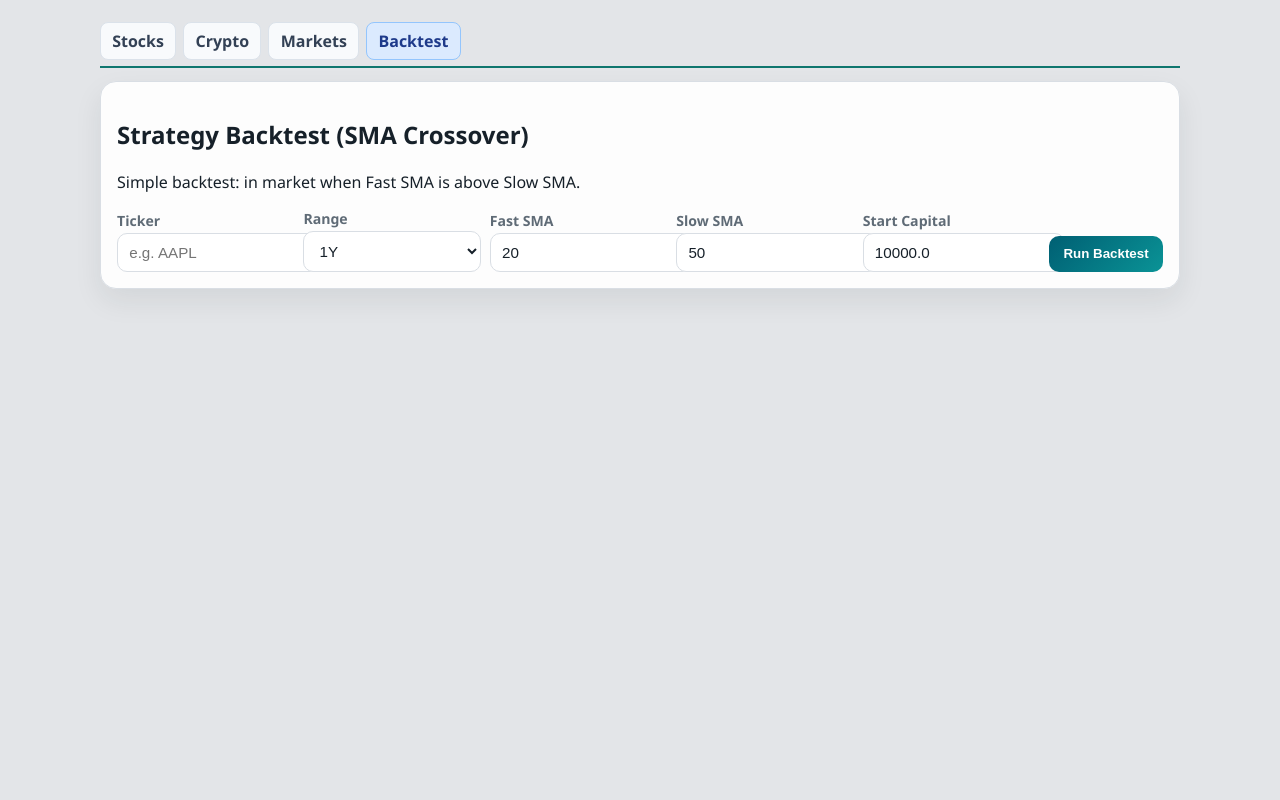
After one commit to richard12386/Chatgpt, a Flask app: page /backtest in a window 1280 px wide. The commit adds this page. Run offline with Flask 3, Linux system fonts and the light colour scheme.

Commit message:
Add SMA crossover backtest page with performance metrics and chart

```diff
--- a/app.py
+++ b/app.py
@@ -211,6 +211,23 @@ class CryptoChartResult:
     as_of: str
 
 
+@dataclass
+class BacktestResult:
+    symbol: str
+    period: str
+    fast_window: int
+    slow_window: int
+    initial_capital: float
+    final_equity: float
+    buy_hold_final: float
+    total_return_pct: float
+    buy_hold_return_pct: float
+    max_drawdown_pct: float
+    trade_entries: int
+    trade_exits: int
+    points: list[dict[str, float | str]]
+
+
 CRYPTO_RANGE_OPTIONS = [
     ("24h", "24h"),
     ("1w", "1W"),
@@ -2091,6 +2108,97 @@ def _clear_search_history():
     RECENT_SEARCHES.clear()
 
 
+def _normalize_backtest_window(value: str, default: int, minimum: int, maximum: int) -> int:
+    try:
+        parsed = int(value)
+    except (TypeError, ValueError):
+        return default
+    return max(minimum, min(maximum, parsed))
+
+
+def _normalize_backtest_capital(value: str, default: float = 10000.0) -> float:
+    try:
+        parsed = float(value)
+    except (TypeError, ValueError):
+        return default
+    if parsed <= 0:
+        return default
+    return min(parsed, 10_000_000.0)
+
+
+def get_backtest_result(
+    input_value: str,
+    period: str = "1y",
+    fast_window: int = 20,
+    slow_window: int = 50,
+    initial_capital: float = 10_000.0,
+) -> BacktestResult:
+    if fast_window >= slow_window:
+        raise ValueError("Fast SMA must be lower than Slow SMA.")
+
+    symbol = _resolve_input_symbol(input_value)
+    ticker = yf.Ticker(symbol)
+    history = _history_with_retry(ticker, period=period, interval="1d")
+    if history.empty or "Close" not in history.columns:
+        raise ValueError("No price data found for backtest.")
+
+    close = history["Close"].dropna()
+    required_points = max(slow_window + 5, 60)
+    if len(close) < required_points:
+        raise ValueError("Not enough historical data for selected SMA windows.")
+
+    sma_fast = close.rolling(fast_window).mean()
+    sma_slow = close.rolling(slow_window).mean()
+
+    signal = (sma_fast > sma_slow).astype(int)
+    signal_shifted = signal.shift(1).fillna(0)
+    daily_returns = close.pct_change().fillna(0.0)
+    strategy_returns = daily_returns * signal_shifted
+
+    equity_curve = initial_capital * (1.0 + strategy_returns).cumprod()
+    buy_hold_curve = initial_capital * (close / float(close.iloc[0]))
+
+    final_equity = float(equity_curve.iloc[-1])
+    buy_hold_final = float(buy_hold_curve.iloc[-1])
+    total_return_pct = (final_equity / initial_capital - 1.0) * 100.0
+    buy_hold_return_pct = (buy_hold_final / initial_capital - 1.0) * 100.0
+
+    running_peak = equity_curve.cummax()
+    drawdown = (equity_curve / running_peak - 1.0) * 100.0
+    max_drawdown_pct = float(drawdown.min()) if not drawdown.empty else 0.0
+
+    position_changes = signal.diff().fillna(0)
+    trade_entries = int((position_changes > 0).sum())
+    trade_exits = int((position_changes < 0).sum())
+
+    points: list[dict[str, float | str]] = []
+    for dt, eq in equity_curve.items():
+        date_str = dt.strftime("%Y-%m-%d")
+        points.append(
+            {
+                "date": date_str,
+                "equity": float(eq),
+                "buy_hold": float(buy_hold_curve.loc[dt]),
+            }
+        )
+
+    return BacktestResult(
+        symbol=symbol,
+        period=period,
+        fast_window=fast_window,
+        slow_window=slow_window,
+        initial_capital=initial_capital,
+        final_equity=final_equity,
+        buy_hold_final=buy_hold_final,
+        total_return_pct=total_return_pct,
+        buy_hold_return_pct=buy_hold_return_pct,
+        max_drawdown_pct=max_drawdown_pct,
+        trade_entries=trade_entries,
+        trade_exits=trade_exits,
+        points=points,
+    )
+
+
 def _latest_cached_result() -> Optional["AnalysisResult"]:
     if not ANALYSIS_CACHE:
         return None
@@ -2747,6 +2855,55 @@ def alerts_remove():
     except Exception:
         pass
     return redirect(request.referrer or url_for("alerts"))
+
+
+@app.route("/backtest", methods=["GET", "POST"])
+def backtest():
+    input_value = ""
+    selected_period = "1y"
+    fast_window = 20
+    slow_window = 50
+    initial_capital = 10000.0
+    result: Optional[BacktestResult] = None
+    error: Optional[str] = None
+    current_user = _get_current_user()
+
+    if request.method == "POST":
+        input_value = request.form.get("ticker", "").strip()
+        selected_period = _normalize_period(request.form.get("period", "1y"))
+        fast_window = _normalize_backtest_window(request.form.get("fast_window", "20"), 20, 2, 200)
+        slow_window = _normalize_backtest_window(request.form.get("slow_window", "50"), 50, 3, 300)
+        initial_capital = _normalize_backtest_capital(request.form.get("initial_capital", "10000"))
+
+        if not input_value:
+            error = "Please enter a ticker symbol or company name."
+        else:
+            try:
+                result = get_backtest_result(
+                    input_value=input_value,
+                    period=selected_period,
+                    fast_window=fast_window,
+                    slow_window=slow_window,
+                    initial_capital=initial_capital,
+                )
+            except ValueError as exc:
+                error = str(exc)
+            except Exception:
+                app.logger.exception("Backtest failed for input: %s", input_value)
+                error = "Could not run backtest right now. Please try again."
+
+    return render_template(
+        "backtest.html",
+        current_user=current_user,
+        input_value=input_value,
+        selected_period=selected_period,
+        period_options=PERIOD_OPTIONS,
+        fast_window=fast_window,
+        slow_window=slow_window,
+        initial_capital=initial_capital,
+        result=result,
+        error=error,
+    )
 
 
 @app.route("/", methods=["GET", "POST"])
--- /dev/null
+++ b/templates/backtest.html
@@ -0,0 +1,214 @@
+<!doctype html>
+<html lang="en">
+<head>
+  <meta charset="utf-8">
+  <meta name="viewport" content="width=device-width, initial-scale=1">
+  <title>Backtest</title>
+  <style>
+    body {
+      margin: 0;
+      color: #162029;
+      font-family: "Avenir Next", "Segoe UI", "Trebuchet MS", sans-serif;
+      background: #e3e5e8;
+      min-height: 100vh;
+    }
+    .page { max-width: 1080px; margin: 0 auto; padding: 1.4rem 1rem 2rem; }
+    .topnav {
+      margin-bottom: 0.8rem;
+      border-bottom: 2px solid #0f766e;
+      padding-bottom: 0.35rem;
+      display: flex;
+      gap: 0.45rem;
+      flex-wrap: wrap;
+      align-items: center;
+    }
+    .topnav a {
+      border: 1px solid #dbe2ea;
+      color: #334155;
+      background: #f8fafc;
+      text-decoration: none;
+      font-weight: 800;
+      padding: 0.44rem 0.7rem;
+      border-radius: 8px;
+      display: inline-block;
+    }
+    .topnav a.active {
+      background: #dbeafe;
+      color: #1e3a8a;
+      border-color: #93c5fd;
+    }
+    .panel {
+      background: rgba(255, 255, 255, 0.92);
+      border: 1px solid #d9dee4;
+      border-radius: 16px;
+      box-shadow: 0 12px 28px rgba(22, 32, 41, 0.08);
+      padding: 1rem;
+    }
+    form {
+      margin-top: 0.8rem;
+      display: grid;
+      grid-template-columns: repeat(5, minmax(0, 1fr)) auto;
+      gap: 0.55rem;
+      align-items: end;
+    }
+    label {
+      display: block;
+      margin-bottom: 0.2rem;
+      font-size: 0.88rem;
+      color: #5f6b76;
+      font-weight: 700;
+    }
+    input, select {
+      width: 100%;
+      border-radius: 10px;
+      border: 1px solid #d9dee4;
+      background: #fff;
+      padding: 0.62rem 0.7rem;
+      font-size: 0.95rem;
+      color: #162029;
+    }
+    button {
+      border: 0;
+      border-radius: 10px;
+      background: linear-gradient(135deg, #005f73, #0a9396);
+      color: #fff;
+      font-weight: 700;
+      padding: 0.64rem 0.9rem;
+      cursor: pointer;
+    }
+    .error {
+      margin-top: 0.7rem;
+      color: #b42318;
+      background: #fef3f2;
+      border: 1px solid #fecdca;
+      border-radius: 10px;
+      padding: 0.6rem 0.75rem;
+    }
+    .results { margin-top: 0.9rem; display: grid; gap: 0.8rem; }
+    .stat-grid {
+      display: grid;
+      grid-template-columns: repeat(4, minmax(0, 1fr));
+      gap: 0.6rem;
+    }
+    .stat {
+      background: #fff;
+      border: 1px solid #d9dee4;
+      border-radius: 10px;
+      padding: 0.6rem;
+    }
+    .k { display: block; font-size: 0.75rem; color: #64748b; font-weight: 700; text-transform: uppercase; }
+    .v { font-size: 1rem; font-weight: 800; }
+    .chart-wrap {
+      height: 360px;
+      background: #fff;
+      border: 1px solid #d9dee4;
+      border-radius: 12px;
+      padding: 0.6rem;
+    }
+    @media (max-width: 960px) {
+      form { grid-template-columns: 1fr 1fr; }
+      .stat-grid { grid-template-columns: 1fr 1fr; }
+    }
+    @media (max-width: 620px) {
+      .stat-grid { grid-template-columns: 1fr; }
+      .chart-wrap { height: 280px; }
+    }
+  </style>
+</head>
+<body>
+  <main class="page">
+    <nav class="topnav" aria-label="Primary">
+      <a href="/">Stocks</a>
+      <a href="/crypto">Crypto</a>
+      <a href="/markets">Markets</a>
+      <a class="active" href="/backtest">Backtest</a>
+    </nav>
+
+    <section class="panel">
+      <h1>Strategy Backtest (SMA Crossover)</h1>
+      <p>Simple backtest: in market when Fast SMA is above Slow SMA.</p>
+      <form method="post">
+        <input type="hidden" name="_csrf_token" value="{{ csrf_token() }}">
+        <div>
+          <label for="ticker">Ticker</label>
+          <input id="ticker" type="text" name="ticker" value="{{ input_value }}" placeholder="e.g. AAPL" required>
+        </div>
+        <div>
+          <label for="period">Range</label>
+          <select id="period" name="period">
+            {% for value, label in period_options %}
+              <option value="{{ value }}" {% if value == selected_period %}selected{% endif %}>{{ label }}</option>
+            {% endfor %}
+          </select>
+        </div>
+        <div>
+          <label for="fast_window">Fast SMA</label>
+          <input id="fast_window" type="number" name="fast_window" min="2" max="200" value="{{ fast_window }}">
+        </div>
+        <div>
+          <label for="slow_window">Slow SMA</label>
+          <input id="slow_window" type="number" name="slow_window" min="3" max="300" value="{{ slow_window }}">
+        </div>
+        <div>
+          <label for="initial_capital">Start Capital</label>
+          <input id="initial_capital" type="number" step="0.01" name="initial_capital" value="{{ initial_capital }}">
+        </div>
+        <button type="submit">Run Backtest</button>
+      </form>
+      {% if error %}<div class="error">{{ error }}</div>{% endif %}
+    </section>
+
+    {% if result %}
+    <section class="results">
+      <article class="panel">
+        <h2>{{ result.symbol }} | {{ result.period }} | {{ result.fast_window }}/{{ result.slow_window }} SMA</h2>
+        <div class="stat-grid">
+          <div class="stat"><span class="k">Final Equity</span><span class="v">{{ "%.2f"|format(result.final_equity) }}</span></div>
+          <div class="stat"><span class="k">Buy & Hold</span><span class="v">{{ "%.2f"|format(result.buy_hold_final) }}</span></div>
+          <div class="stat"><span class="k">Strategy Return</span><span class="v">{{ "%.2f"|format(result.total_return_pct) }}%</span></div>
+          <div class="stat"><span class="k">Buy & Hold Return</span><span class="v">{{ "%.2f"|format(result.buy_hold_return_pct) }}%</span></div>
+          <div class="stat"><span class="k">Max Drawdown</span><span class="v">{{ "%.2f"|format(result.max_drawdown_pct) }}%</span></div>
+          <div class="stat"><span class="k">Entries</span><span class="v">{{ result.trade_entries }}</span></div>
+          <div class="stat"><span class="k">Exits</span><span class="v">{{ result.trade_exits }}</span></div>
+          <div class="stat"><span class="k">Initial Capital</span><span class="v">{{ "%.2f"|format(result.initial_capital) }}</span></div>
+        </div>
+      </article>
+      <article class="panel">
+        <div class="chart-wrap">
+          <canvas id="backtestChart"></canvas>
+        </div>
+      </article>
+    </section>
+    {% endif %}
+  </main>
+
+  {% if result %}
+  <script src="https://cdn.jsdelivr.net/npm/chart.js"></script>
+  <script>
+    const points = {{ result.points|tojson }};
+    const labels = points.map((p) => p.date);
+    const equity = points.map((p) => p.equity);
+    const buyHold = points.map((p) => p.buy_hold);
+    const ctx = document.getElementById("backtestChart").getContext("2d");
+    new Chart(ctx, {
+      type: "line",
+      data: {
+        labels,
+        datasets: [
+          { label: "Strategy Equity", data: equity, borderColor: "#0284c7", borderWidth: 1.6, pointRadius: 0, tension: 0.15 },
+          { label: "Buy & Hold", data: buyHold, borderColor: "#16a34a", borderWidth: 1.2, pointRadius: 0, tension: 0.15 },
+        ],
+      },
+      options: {
+        maintainAspectRatio: false,
+        plugins: { legend: { display: true } },
+        scales: {
+          x: { ticks: { maxTicksLimit: 8 } },
+          y: { beginAtZero: false },
+        },
+      },
+    });
+  </script>
+  {% endif %}
+</body>
+</html>
--- a/templates/crypto.html
+++ b/templates/crypto.html
@@ -204,6 +204,7 @@
     <nav class="topnav" aria-label="Primary">
       <a href="/">Stocks</a>
       <a class="active" href="/crypto">Crypto</a>
+      <a href="/backtest">Backtest</a>
       <a href="/crypto/markets">Crypto Markets</a>
       {% if current_user %}
         <a class="ghost" href="/alerts">Alerts</a>
--- a/templates/crypto_markets.html
+++ b/templates/crypto_markets.html
@@ -154,6 +154,7 @@
     <nav class="mode-nav" aria-label="Mode">
       <a href="/">Stocks</a>
       <a href="/crypto">Crypto</a>
+      <a href="/backtest">Backtest</a>
       <a class="active" href="/crypto/markets">Crypto Markets</a>
       {% if current_user %}
         <a class="ghost" href="/alerts">Alerts</a>
--- a/templates/index.html
+++ b/templates/index.html
@@ -444,6 +444,7 @@
       <a class="active" href="/">Stocks</a>
       <a href="/crypto">Crypto</a>
       <a href="/markets">Markets</a>
+      <a href="/backtest">Backtest</a>
       {% if current_user %}
         <a class="ghost" href="/alerts">Alerts</a>
         <span class="user-pill">User: {{ current_user.username }}</span>
--- a/templates/markets.html
+++ b/templates/markets.html
@@ -129,6 +129,7 @@
     <nav class="mode-nav" aria-label="Mode">
       <a href="/">Stocks</a>
       <a href="/crypto">Crypto</a>
+      <a href="/backtest">Backtest</a>
       <a class="active" href="/markets">Markets</a>
     </nav>
     <a class="back" href="/">&larr; Back to homepage</a>
```
Also changed, not shown: tests/test_app.py (+41 -0 lines).
